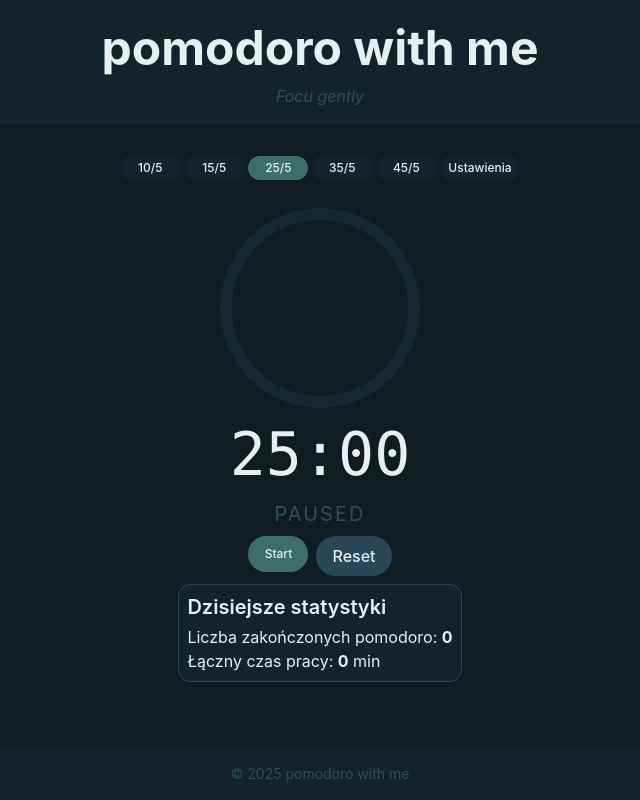
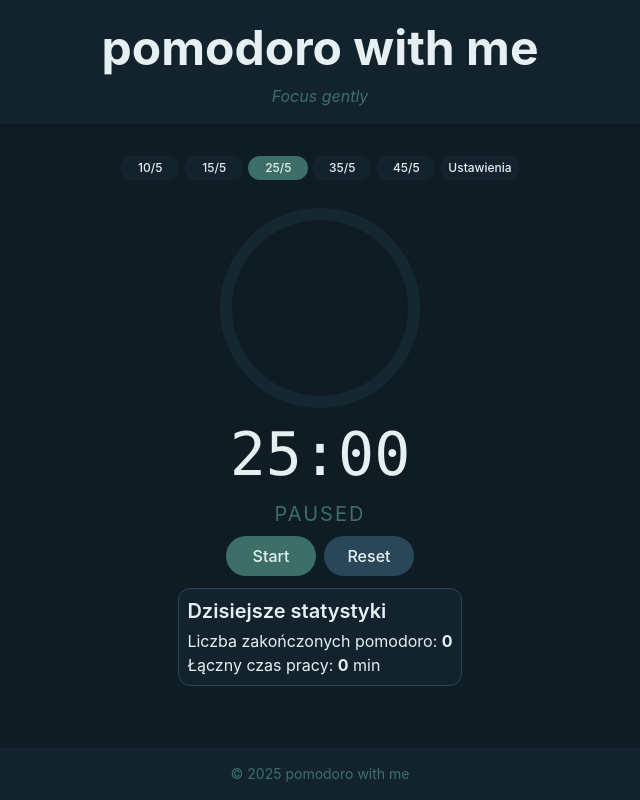
Before and after one commit to MO-D3/pomodoro-timer-app, a React (Vite) app: page / in a window 1280 px wide. Shown: the whole page, without its empty margins (320-960 px from the left). Built offline with nearby package versions, Linux system fonts and the light colour scheme.

Commit message:
feat: improve button styles and layout consistency across components

```diff
--- a/src/components/Controls.tsx
+++ b/src/components/Controls.tsx
@@ -32,7 +32,7 @@ const Controls = ({ isRunning, start, pause, reset }: ControlsProps) => {
     <div className="flex flex-wrap space-x-2 mt-2 w-full justify-center" aria-label="Sterowanie" style={{ minWidth: 0 }}>
       <button
         onClick={isRunning ? pause : start}
-        className="px-2 py-1 rounded-full bg-brand-green text-brand-text font-medium focus:ring-2 focus:ring-brand-greenMuted text-xs min-w-[60px] mb-1"
+        className="px-4 py-2 rounded-full bg-brand-green text-brand-text font-medium focus:ring-2 focus:ring-brand-greenMuted text-base min-w-[90px] mb-1"
         aria-label={isRunning ? 'Pause' : 'Start timer'}
       >
         {isRunning ? 'Pause' : 'Start'}
@@ -43,7 +43,7 @@ const Controls = ({ isRunning, start, pause, reset }: ControlsProps) => {
             reset();
           }
         }}
-        className="px-4 py-2 rounded-full bg-brand-blueMuted text-brand-text font-medium focus:ring-2 focus:ring-brand-greenMuted"
+        className="px-4 py-2 rounded-full bg-brand-blueMuted text-brand-text font-medium focus:ring-2 focus:ring-brand-greenMuted text-base min-w-[90px] mb-1"
         aria-label="Reset timer"
       >
         Reset
--- a/src/components/Layout.tsx
+++ b/src/components/Layout.tsx
@@ -2,22 +2,22 @@ import { type PropsWithChildren } from 'react';
 
 const Layout = ({ children }: PropsWithChildren) => {
   return (
-    <div className="min-h-screen flex flex-col w-full max-w-full" style={{ minWidth: 0 }}>
+    <div className="min-h-screen flex flex-col">
       {/* Fixed header for always visible navbar */}
       <header
         role="banner"
         className="relative w-full z-50 p-4 flex flex-col items-center justify-center bg-brand-surface shadow-md"
       >
-        <div className="flex flex-col items-center justify-center w-full pointer-events-none select-none" style={{ minWidth: 0 }}>
+        <div className="flex flex-col items-center justify-center w-full pointer-events-none select-none">
           <span className="text-5xl font-bold text-brand-text text-center mt-2 mb-2">pomodoro with me</span>
-          <span className="text-base italic text-brand-greenMuted mt-1 text-center">Focu gently</span>
+          <span className="text-base italic text-brand-green mt-1 text-center">Focus gently</span>
         </div>
       </header>
       {/* Add padding top to main to prevent content hiding under navbar */}
-      <main role="main" id="main" className="flex-1 p-4 flex flex-col items-center pt-8 sm:pt-8 w-full max-w-full" style={{ minWidth: 0 }}>
+      <main role="main" id="main" className="flex-1 p-4 flex flex-col items-center pt-8 sm:pt-8">
         {children}
       </main>
-      <footer role="contentinfo" className="p-4 text-center text-sm text-brand-greenMuted bg-brand-surface mt-auto w-full" style={{ minWidth: 0 }}>
+      <footer role="contentinfo" className="p-4 text-center text-sm text-brand-green bg-brand-surface mt-auto">
         © {new Date().getFullYear()} pomodoro with me
       </footer>
     </div>
--- a/src/components/Timer.tsx
+++ b/src/components/Timer.tsx
@@ -10,8 +10,7 @@ interface TimerProps {
 }
 
 const Timer: React.FC<TimerProps> = ({ minutes, seconds, progress, phase, status }) => {
-  // Responsive SVG size
-  const size = typeof window !== 'undefined' && window.innerWidth <= 550 ? 140 : 200;
+  const size = 200;
   const strokeWidth = 12;
   const radius = (size - strokeWidth) / 2;
   const circumference = 2 * Math.PI * radius;
@@ -22,7 +21,7 @@ const Timer: React.FC<TimerProps> = ({ minutes, seconds, progress, phase, status
 
   return (
     <div className="relative flex flex-col items-center justify-center space-y-4" aria-live="polite" aria-label="Timer">
-      <svg width={size} height={size} className="block timer-svg">
+      <svg width={size} height={size} className="block">
         <circle
           cx={size / 2}
           cy={size / 2}
@@ -50,7 +49,7 @@ const Timer: React.FC<TimerProps> = ({ minutes, seconds, progress, phase, status
       <div className="text-6xl font-mono tabular-nums" aria-label="Pozostały czas">
         {pad2(minutes)}:{pad2(seconds)}
       </div>
-      <div className="text-xl uppercase tracking-widest text-brand-greenMuted" aria-label="Status sesji">
+      <div className="text-xl uppercase tracking-widest text-brand-green" aria-label="Status sesji">
         {statusLabel}
       </div>
     </div>
```
